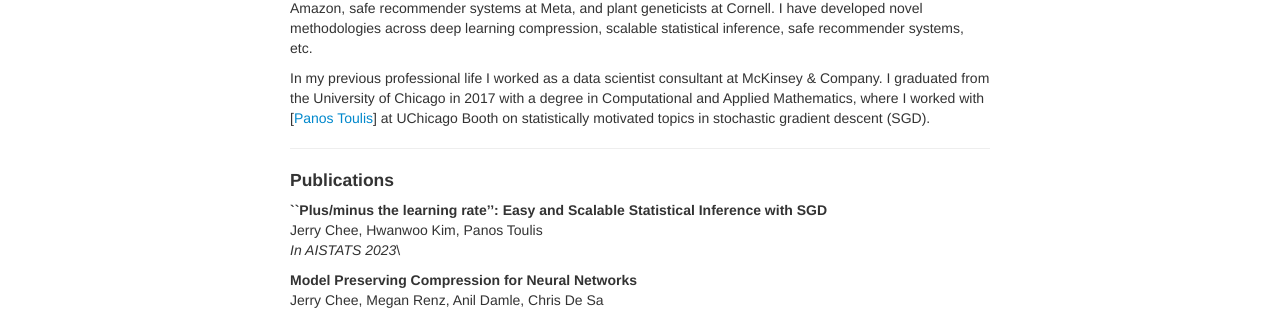
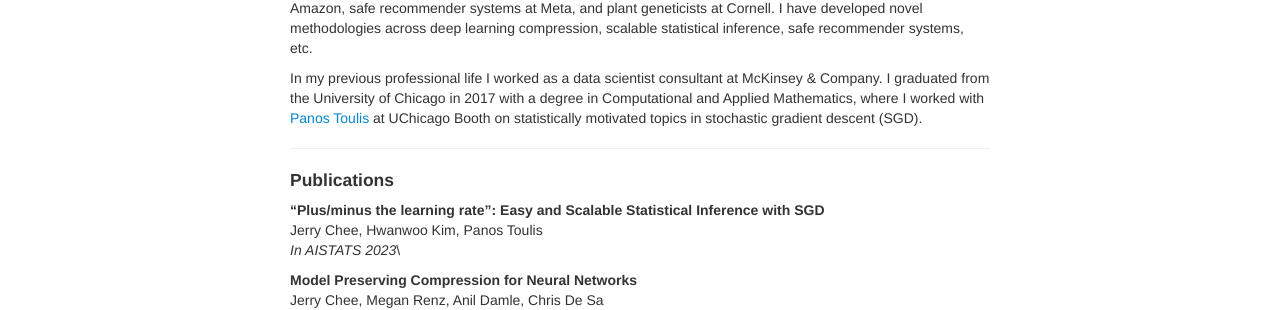
Before and after one commit to jerry-chee/jerry-chee.github.io, a Jekyll site: the page built from index.md, in a window 1280 px wide. Shown: the part 616-926 px from the top of the page. Built offline with Jekyll 4.4.1, drawn with Linux system fonts in a browser that asks for light colours; part of the change alters nothing that is shown.

```diff
--- a/index.md
+++ b/index.md
@@ -28,11 +28,11 @@ I have collaborated with industry and scientific practitioners across a diverse
 I have developed novel methodologies across deep learning compression, scalable statistical inference, safe recommender systems, etc.
 
 In my previous professional life I worked as a data scientist consultant at McKinsey & Company.
-I graduated from the University of Chicago in 2017 with a degree in Computational and Applied Mathematics, where I worked with [[Panos Toulis](https://www.ptoulis.com)] at UChicago Booth on statistically motivated topics in stochastic gradient descent (SGD).
+I graduated from the University of Chicago in 2017 with a degree in Computational and Applied Mathematics, where I worked with [Panos Toulis](https://www.chicagobooth.edu/faculty/directory/t/panagiotis-toulis-panos) at UChicago Booth on statistically motivated topics in stochastic gradient descent (SGD).
 
 ---
 #### Publications
-**``Plus/minus the learning rate'': Easy and Scalable Statistical Inference with SGD**\\
+**"Plus/minus the learning rate": Easy and Scalable Statistical Inference with SGD**\\
 Jerry Chee, Hwanwoo Kim, Panos Toulis\\
 *In AISTATS 2023*\\
 
```
